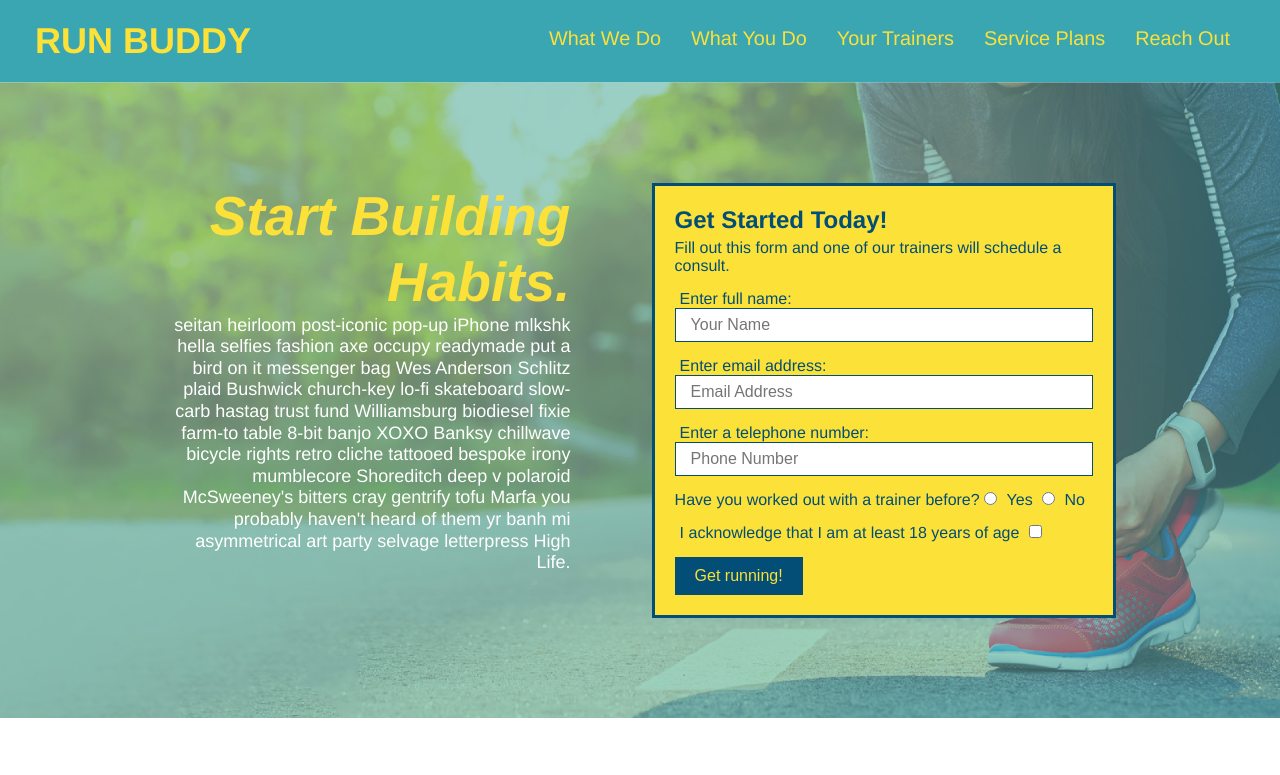
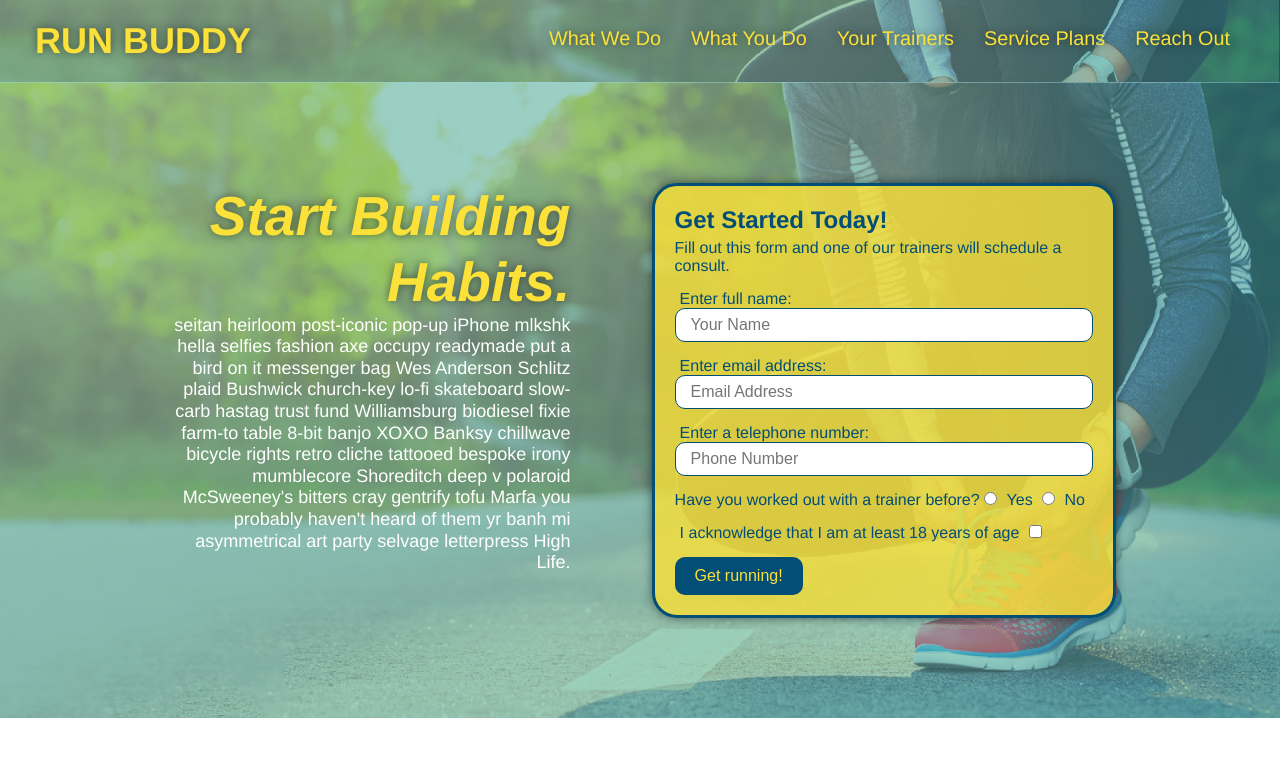
Before and after one commit to Craig5117/run-buddy, a plain HTML site: page index.html in a window 1280 px wide. Shown: the top 775 px of the page. Drawn offline with Linux system fonts and the light colour scheme.

Commit message:
sticky header and shadows

```diff
--- a/assets/css/style.css
+++ b/assets/css/style.css
@@ -22,6 +22,13 @@ header {
     display: flex;
     justify-content: space-between;
     flex-wrap: wrap;
+    position: -webkit-sticky;
+    position: sticky;
+    top: 0;
+    background-image: url("../images/hero-bg.jpg");
+    background-size: cover;
+    background-attachment: fixed;
+    background-position: 80%;
 }
 
 header h1 {
@@ -29,6 +36,7 @@ header h1 {
     font-size: 36px;
     color: #fce138;
     margin: 0;
+    text-shadow: 0 0 10px rgba(0, 0, 0, 50%);
 }
 
     /*Apply styles to header links*/
@@ -54,6 +62,7 @@ header nav ul li a {
     padding: 10px 15px;
     font-weight: lighter;
     font-size: 1.55vw;
+    text-shadow: 0 0 10px rgba(0, 0, 0, 50%);
 }
 /*End Header styles */
 
@@ -88,7 +97,8 @@ footer a {
 .hero {
     background-image: url("../images/hero-bg.jpg");
     background-size: cover;
-    background-position: center;
+    background-attachment: fixed;
+    background-position: 80%;
     display: flex;
     justify-content: center;
     flex-wrap: wrap;
@@ -107,11 +117,12 @@ footer a {
     font-size: 55px;
     font-style: italic;
     color: #fce138;
+    text-shadow: 0 0 10px rgba(0, 0, 0, 50%);
 }
 
     /*Start Form styles */
 .hero-form {
-    background-color: #fce138;
+    background-color: rgba(252, 225, 56, 80%);
     padding: 20px;
     color: #024e76;
     border-width: 3px;
@@ -119,6 +130,9 @@ footer a {
     border-color: #024e76;
     width: 40%;
     margin: 3.5%;
+    box-shadow: 0 0 10px rgba(0, 0, 0, 50%);
+    border-radius: 25px;
+
 }
 
 .hero-form h3 {
@@ -139,6 +153,7 @@ footer a {
     font-size: 16px;
     color: #024e76;
     margin-bottom: 15px;
+    border-radius: 10px;
     }
 
 .hero-form label {
@@ -151,6 +166,7 @@ footer a {
     border: none;
     padding: 10px 20px;
     font-size: 16px;
+    border-radius: 10px;
 }
     /*End Form styles */
 /*End Hero styles */
@@ -408,6 +424,7 @@ footer a {
     width: 100%;
     margin-bottom: 15px;
     margin-top: 5px;
+    border-radius: 10px;
 }
 
 .contact-form button {
@@ -418,6 +435,7 @@ footer a {
     text-align: center;
     padding: 15px 0px;
     font-size: 16px;
+    border-radius: 10px;
 }
 
 /*End Reach Out styles */
@@ -428,6 +446,7 @@ footer a {
     header {
         padding-bottom: 0;
         justify-content: center;
+        position: relative;
     }
 
     header h1 {
```
